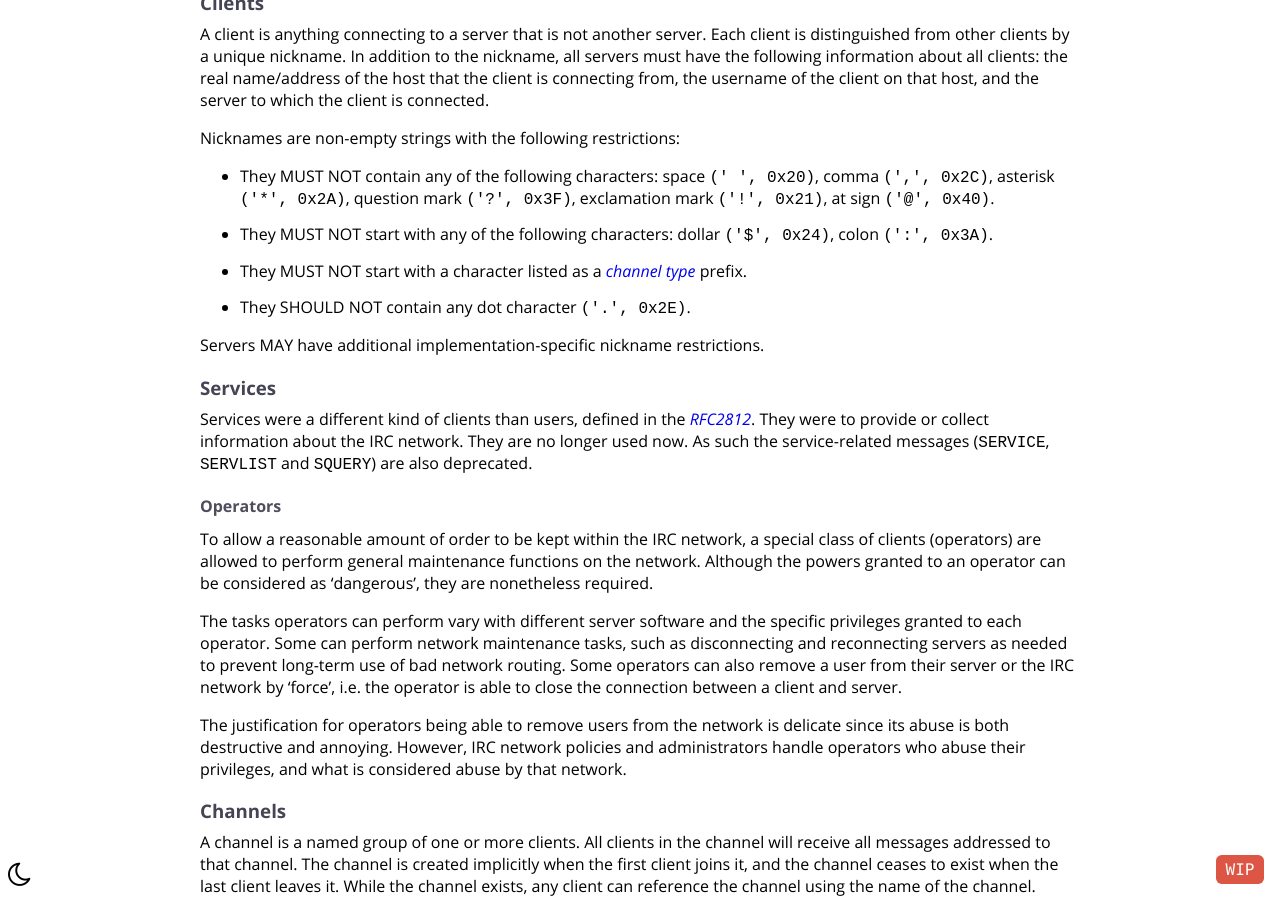
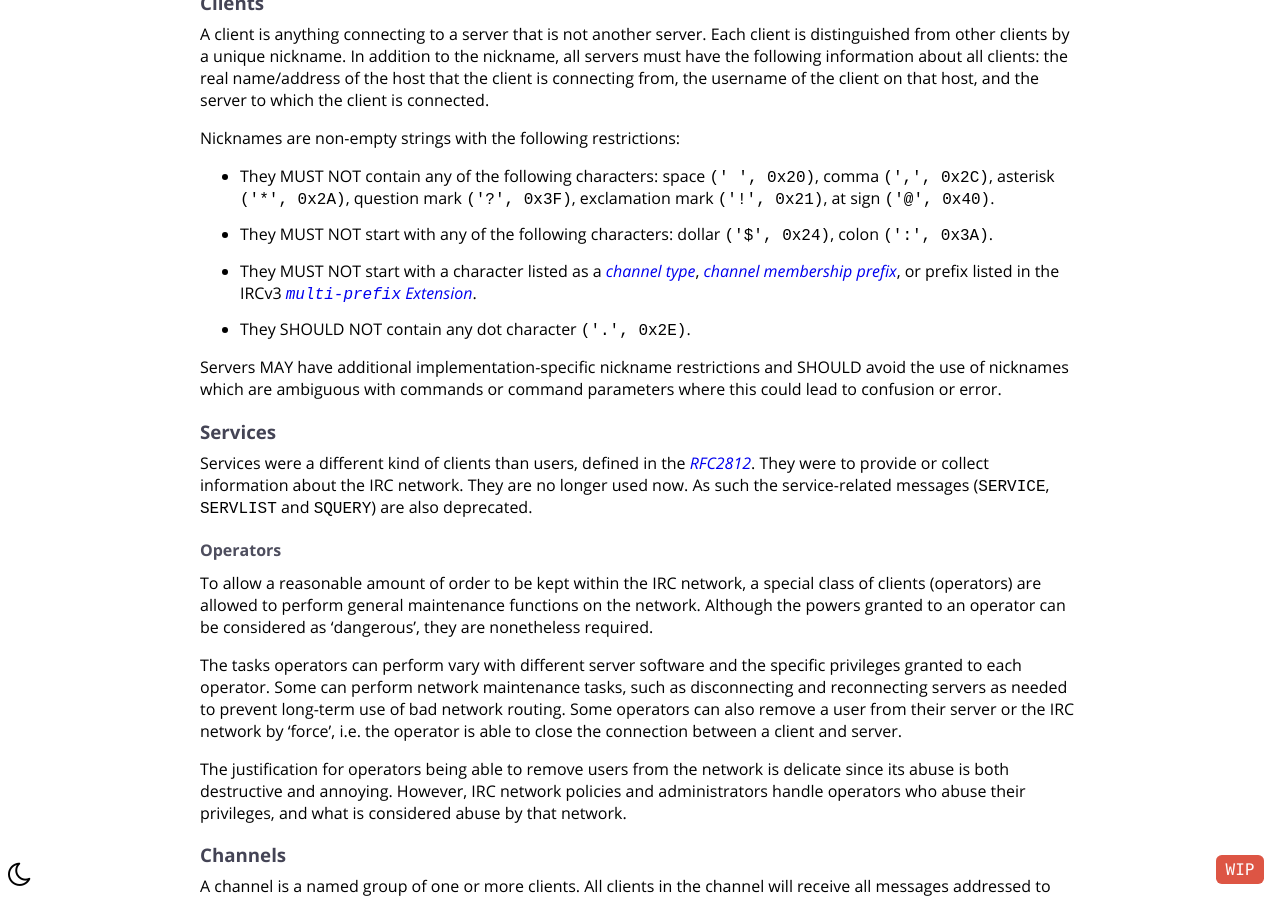
Before and after one commit to ircdocs/modern-irc, a Jekyll site: the page built from index.md, in a window 1280 px wide and 900 px high, scrolled down 8974 px. Built offline with Jekyll 4.4.1, drawn with Linux system fonts in a browser that asks for light colours; the table of contents is made by our own code.

Commit message:
Improve client nickname syntax description (#208)
List channel membership prefixes in the nickname as prohibited, and advise server implementations to avoid possible detrimental ambiguity.

Should solve #203

```diff
--- a/_includes/concepts.md
+++ b/_includes/concepts.md
@@ -54,10 +54,10 @@ Nicknames are non-empty strings with the following restrictions:
 
 - They MUST NOT contain any of the following characters: space `(' ', 0x20)`, comma `(',', 0x2C)`, asterisk `('*', 0x2A)`, question mark `('?', 0x3F)`, exclamation mark `('!', 0x21)`, at sign `('@', 0x40)`.
 - They MUST NOT start with any of the following characters: dollar `('$', 0x24)`, colon `(':', 0x3A)`.
-- They MUST NOT start with a character listed as a [channel type](#channel-types) prefix.
+- They MUST NOT start with a character listed as a [channel type](#channel-types), [channel membership prefix](#channel-membership-prefixes), or prefix listed in the IRCv3 [`multi-prefix` Extension](https://ircv3.net/specs/extensions/multi-prefix).
 - They SHOULD NOT contain any dot character `('.', 0x2E)`.
 
-Servers MAY have additional implementation-specific nickname restrictions.
+Servers MAY have additional implementation-specific nickname restrictions and SHOULD avoid the use of nicknames which are ambiguous with commands or command parameters where this could lead to confusion or error.
 
 ### Services
 
```
